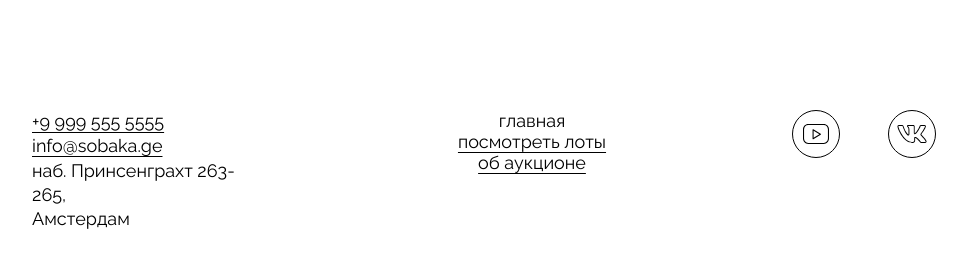
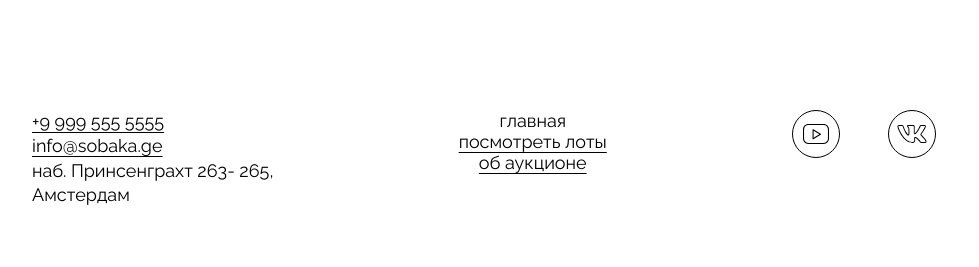
Before and after one commit to Anvar-Valeev/ono-tebe-nado-fd, a plain HTML site: page index.html in a window 1280 px wide. Shown: the part 2739-3006 px from the top of the page, 108-1087 px from the left. Drawn offline with Linux system fonts and the light colour scheme.

Commit message:
Ревью 2

```diff
--- a/index.html
+++ b/index.html
@@ -21,7 +21,7 @@
       <a class="header__logo">
         <img src="images/logo-black.svg" alt="логотип"> <!--konteiner logo -->
       </a>
-      <div class="adress adress_position">
+      <div class="adress adress_position adress_general">
         <a href="tel:+99995555555" class="adress_link">+9 999 555 5555</a><br>
         <a href="mailto:info@sobaka.ge" class="adress_link">info@sobaka.ge</a><br>
         <p>наб. Принсенграхт 263- <br>265, Амстердам</p>
@@ -119,7 +119,7 @@
       </section>
     </main>
     <footer class="footer">
-      <div class="footer__adress">
+      <div class="footer__adress adress_general">
         <a href="tel:+99995555555" class="footer__adress-link">+9 999 555 5555</a><br>
         <a href="mailto:info@sobaka.ge" class="footer__adress-link">info@sobaka.ge</a><br>
         <p>наб. Принсенграхт 263- 265,<br> Амстердам</p>
--- a/styles/style.css
+++ b/styles/style.css
@@ -33,10 +33,13 @@
   height: 105px;
 }
 
-.adress {
+.adress_general {
   text-underline-offset: 4px;
   font-size: 18px;
   line-height: 24.3px;
+}
+
+.adress {
   justify-self: end;
   width: 240px;
 }
@@ -244,16 +247,7 @@
 }
 
 .footer__adress {
-  text-underline-offset: 4px;
-  font-size: 18px;
-  line-height: 24.3px;
   margin-bottom: 82px;
-
-  text-underline-offset: 4px;
-  font-size: 18px;
-  line-height: 24.3px;
-  justify-self: end;
-  width: 240px;
 }
 
 .footer__menu-list {
```
